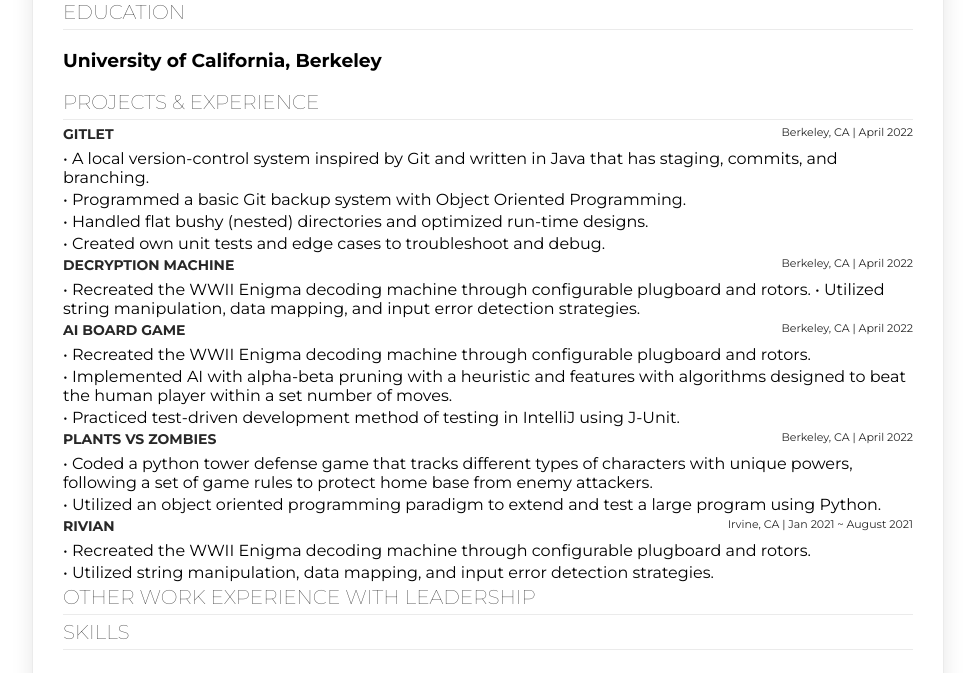
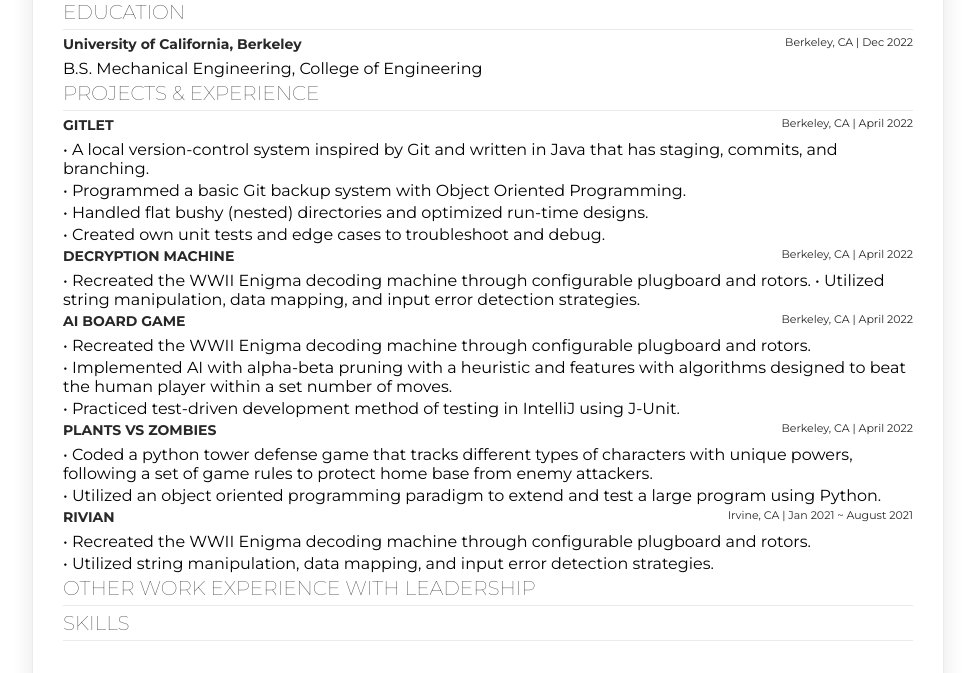
Before and after one commit to jaeyunha/likeLionStudy, a plain HTML site: page htmlCSS/resumePractice.html in a window 1280 px wide. Shown: the part 127-800 px from the top of the page, without its empty margins (152-1127 px from the left). Drawn offline with Linux system fonts and the light colour scheme.

Commit message:
test commit

```diff
--- a/htmlCSS/final.html
+++ b/htmlCSS/resumePractice.html
@@ -22,8 +22,11 @@
 
         <section>
             <h2>EDUCATION</h2>
-            <h3>University of California, Berkeley</h3>
-            <p></p>
+            <div class="float-wrap">
+                <p class="title-text">University of California, Berkeley</p>
+                <p class="city-year">Berkeley, CA | Dec 2022</p>
+            </div>
+            <p>B.S. Mechanical Engineering, College of Engineering</p>
         </section>
 
         <section>
```
